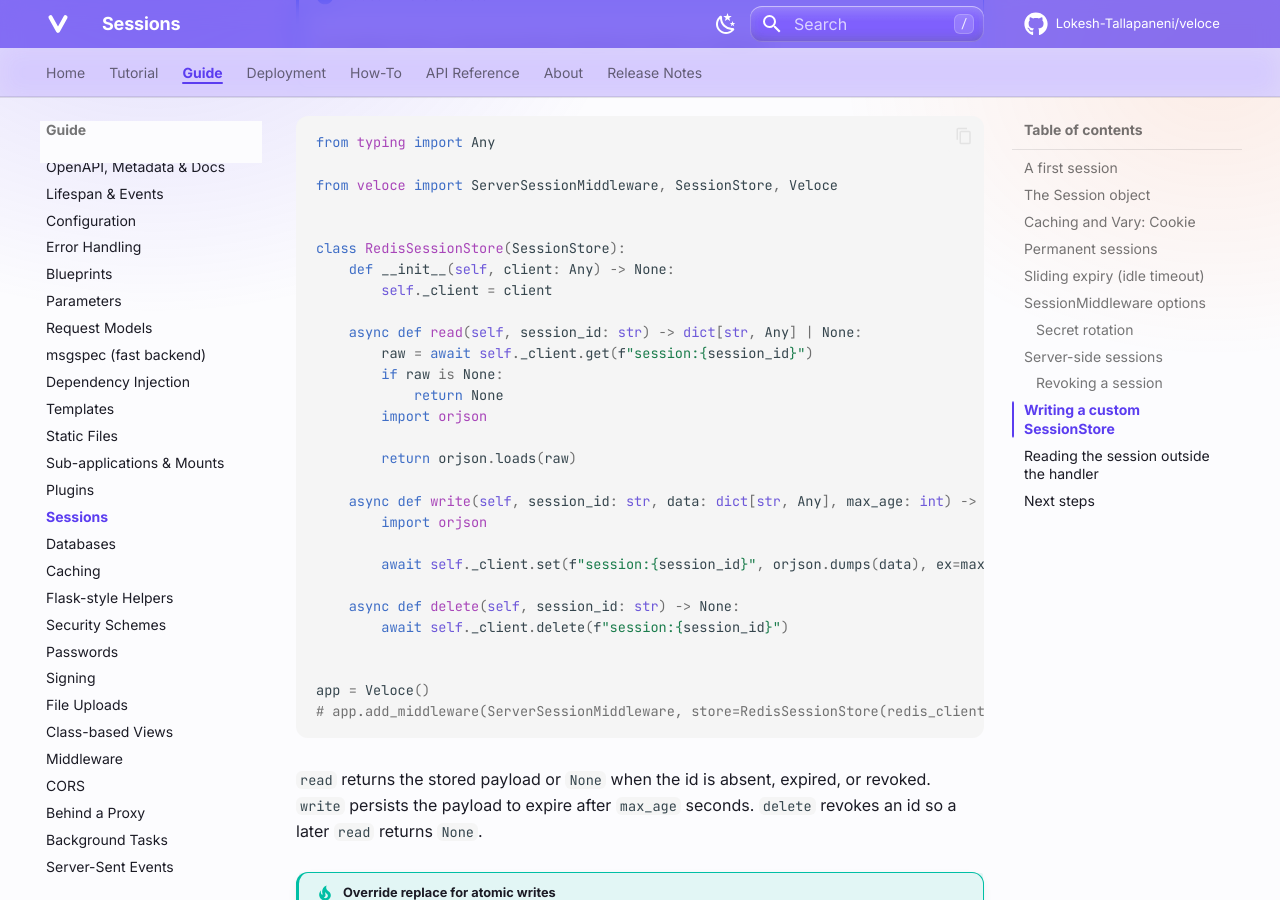
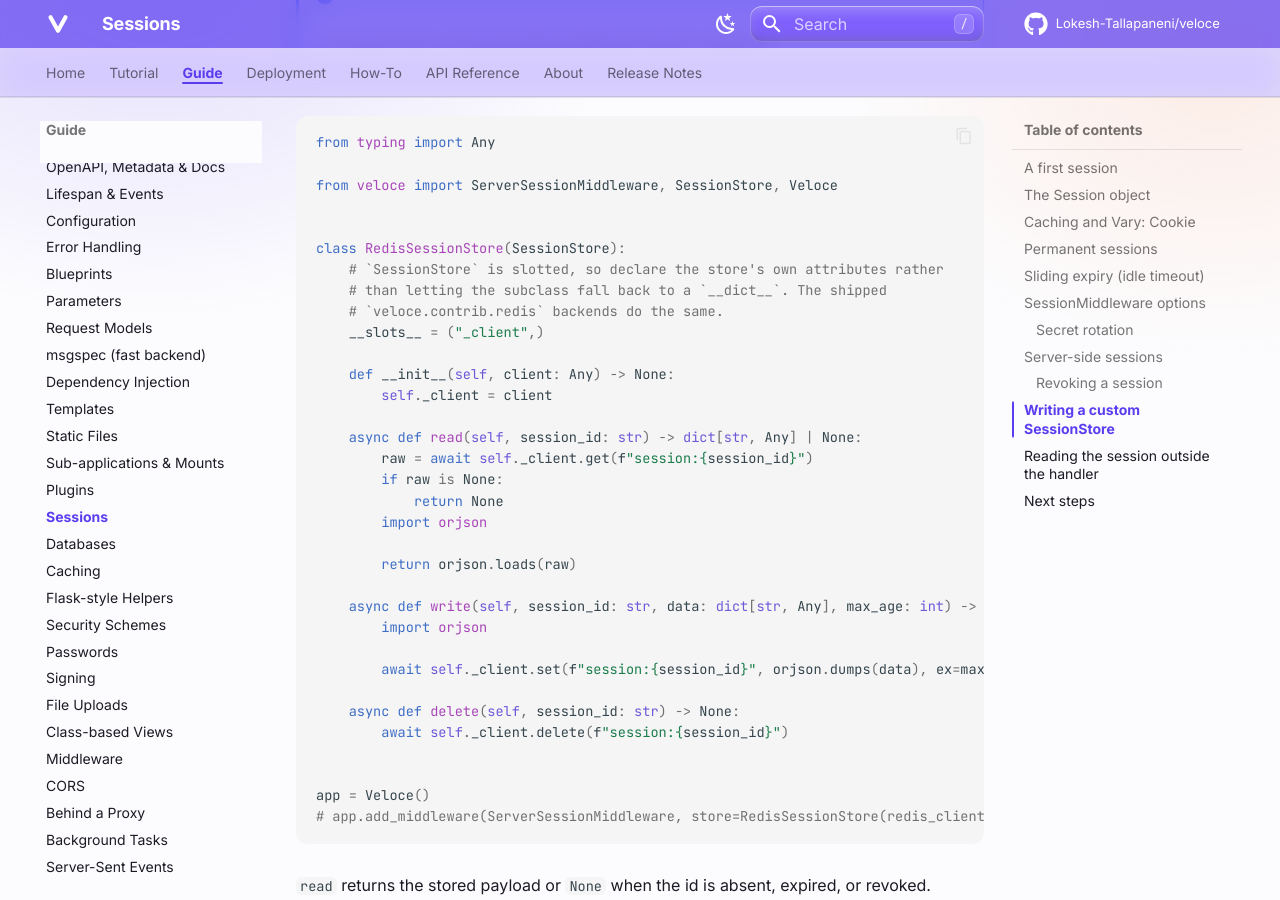
Before and after one commit to Lokesh-Tallapaneni/veloce, an MkDocs documentation site: the page built from docs/guide/sessions.md, in a window 1280 px wide and 900 px high, scrolled down 9995 px. Built offline with MkDocs 1.6.1 and Material for MkDocs 9.7.7, drawn with Linux system fonts in a browser that asks for light colours; comment, search, counter and statistics services are not loaded.

Commit message:
declare __slots__ in the custom session store example
`SessionStore` is slotted and both shipped Redis backends declare their
own attributes; the guide's example did not, so it modelled a subclass
that falls back to a `__dict__` rather than the practice the codebase
follows.

```diff
--- a/docs/guide/sessions.md
+++ b/docs/guide/sessions.md
@@ -398,6 +398,11 @@ from veloce import ServerSessionMiddleware, SessionStore, Veloce
 
 
 class RedisSessionStore(SessionStore):
+    # `SessionStore` is slotted, so declare the store's own attributes rather
+    # than letting the subclass fall back to a `__dict__`. The shipped
+    # `veloce.contrib.redis` backends do the same.
+    __slots__ = ("_client",)
+
     def __init__(self, client: Any) -> None:
         self._client = client
 
```
